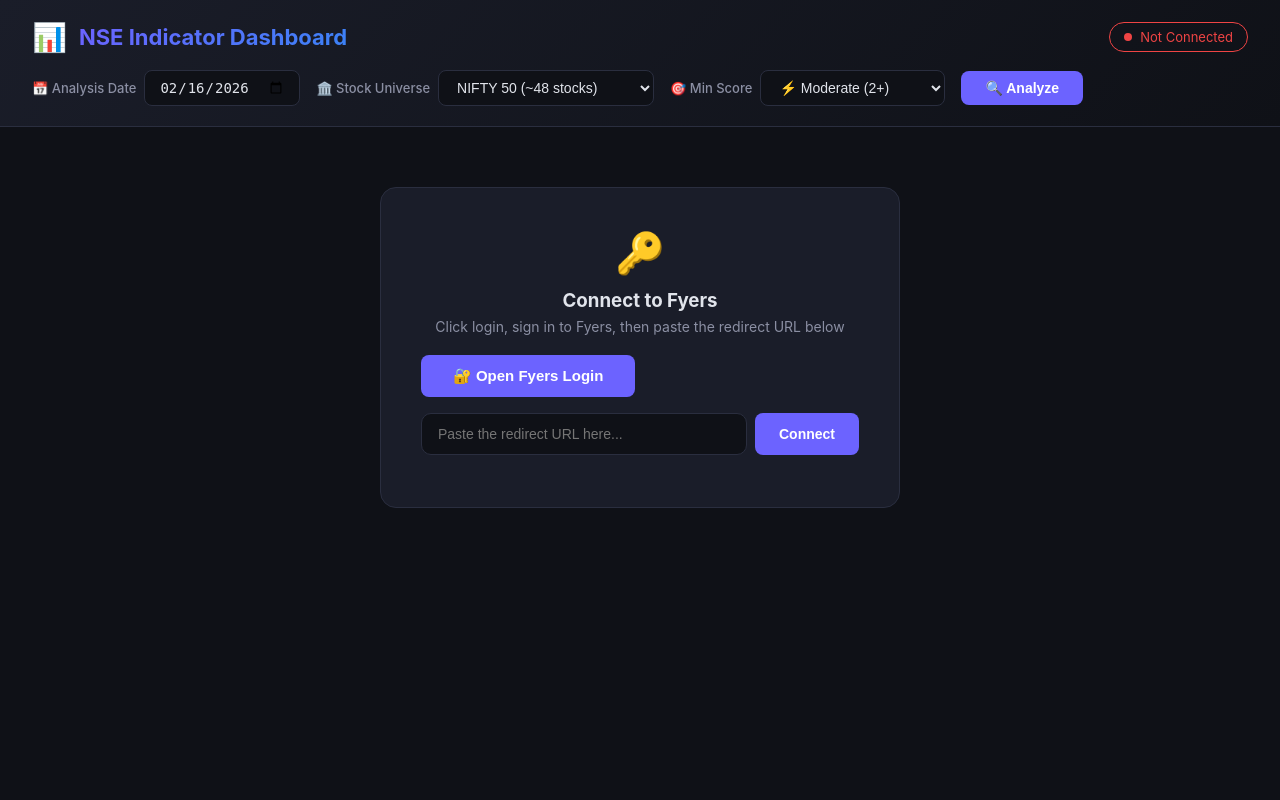
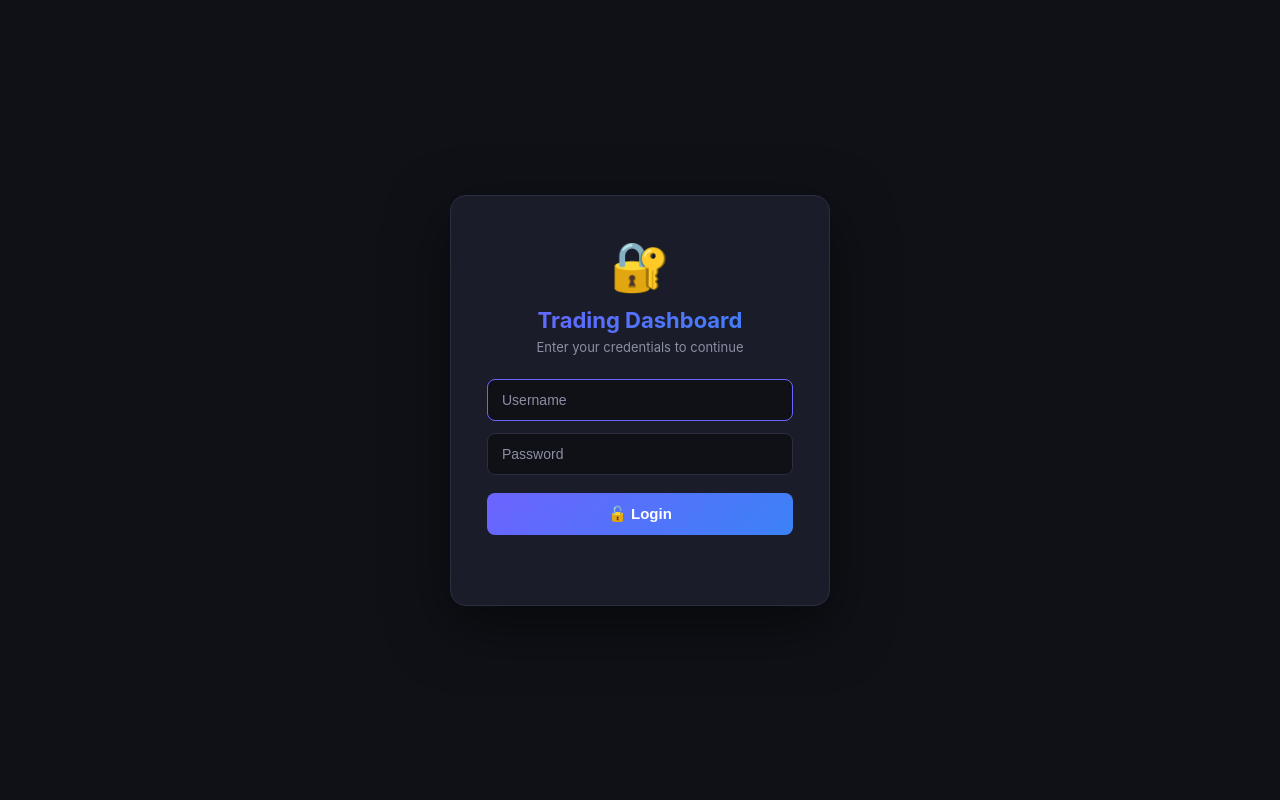
Before and after one commit to vinay031098/indicator_based_trading, a Flask app: page / in a window 1280 px wide. Run offline with Flask 3, Linux system fonts and the light colour scheme.

Commit message:
Add login screen with username/password gate before dashboard
- Full-screen dark-themed login overlay
- Credentials: Trader / abcd@1234
- Session persistence via sessionStorage
- Shake animation on invalid login
- Dashboard hidden until authenticated

```diff
--- a/templates/index.html
+++ b/templates/index.html
@@ -31,6 +31,86 @@
             background: var(--bg);
             color: var(--text);
             min-height: 100vh;
+        }
+
+        /* ─── Login Screen ────────────────────────────────────── */
+        .login-overlay {
+            position: fixed;
+            inset: 0;
+            background: var(--bg);
+            z-index: 9999;
+            display: flex;
+            align-items: center;
+            justify-content: center;
+        }
+        .login-overlay.hidden { display: none; }
+        .login-box {
+            background: var(--card);
+            border: 1px solid var(--border);
+            border-radius: 16px;
+            padding: 40px 36px;
+            width: 380px;
+            max-width: 90vw;
+            text-align: center;
+            box-shadow: 0 20px 60px rgba(0,0,0,0.5);
+        }
+        .login-box .login-icon { font-size: 48px; margin-bottom: 12px; }
+        .login-box h2 {
+            font-size: 22px;
+            font-weight: 700;
+            background: linear-gradient(135deg, #6c63ff, #3b82f6);
+            -webkit-background-clip: text;
+            background-clip: text;
+            -webkit-text-fill-color: transparent;
+            margin-bottom: 6px;
+        }
+        .login-box .login-sub {
+            color: var(--text-muted);
+            font-size: 13px;
+            margin-bottom: 24px;
+        }
+        .login-field {
+            width: 100%;
+            padding: 12px 14px;
+            border: 1px solid var(--border);
+            border-radius: 8px;
+            background: var(--bg);
+            color: var(--text);
+            font-size: 14px;
+            margin-bottom: 12px;
+            outline: none;
+            transition: border 0.2s;
+        }
+        .login-field:focus { border-color: var(--accent); }
+        .login-field::placeholder { color: var(--text-muted); }
+        .login-btn {
+            width: 100%;
+            padding: 12px;
+            border: none;
+            border-radius: 8px;
+            background: linear-gradient(135deg, var(--accent), #3b82f6);
+            color: #fff;
+            font-size: 15px;
+            font-weight: 600;
+            cursor: pointer;
+            margin-top: 6px;
+            transition: opacity 0.2s;
+        }
+        .login-btn:hover { opacity: 0.9; }
+        .login-btn:active { transform: scale(0.98); }
+        .login-error {
+            color: var(--red);
+            font-size: 13px;
+            margin-top: 12px;
+            min-height: 18px;
+        }
+        .login-shake {
+            animation: shake 0.4s ease;
+        }
+        @keyframes shake {
+            0%, 100% { transform: translateX(0); }
+            20%, 60% { transform: translateX(-8px); }
+            40%, 80% { transform: translateX(8px); }
         }
 
         /* ─── Header ─────────────────────────────────────────── */
@@ -539,6 +619,24 @@
     </style>
 </head>
 <body>
+    <!-- Login Screen -->
+    <div class="login-overlay" id="loginOverlay">
+        <div class="login-box" id="loginBox">
+            <div class="login-icon">🔐</div>
+            <h2>Trading Dashboard</h2>
+            <p class="login-sub">Enter your credentials to continue</p>
+            <form onsubmit="return handleLogin(event)">
+                <input type="text" class="login-field" id="loginUser" placeholder="Username" autocomplete="off" autofocus>
+                <input type="password" class="login-field" id="loginPass" placeholder="Password">
+                <button type="submit" class="login-btn" id="loginBtn">🔓 Login</button>
+            </form>
+            <div class="login-error" id="loginError"></div>
+        </div>
+    </div>
+
+    <!-- Dashboard (hidden until login) -->
+    <div id="dashboardContainer" style="display:none;">
+
     <!-- Loading Overlay -->
     <div class="loading-overlay" id="loadingOverlay">
         <div class="spinner"></div>
@@ -1148,5 +1246,41 @@
         }
 
     </script>
+
+    </div><!-- /dashboardContainer -->
+
+    <script>
+        // ─── Login Logic ─────────────────────────────────────────
+        (function() {
+            // Check if already logged in this session
+            if (sessionStorage.getItem('dash_authed') === '1') {
+                document.getElementById('loginOverlay').classList.add('hidden');
+                document.getElementById('dashboardContainer').style.display = '';
+            }
+        })();
+
+        function handleLogin(e) {
+            e.preventDefault();
+            const user = document.getElementById('loginUser').value.trim();
+            const pass = document.getElementById('loginPass').value;
+            const errEl = document.getElementById('loginError');
+            const box = document.getElementById('loginBox');
+
+            if (user === 'Trader' && pass === 'abcd@1234') {
+                sessionStorage.setItem('dash_authed', '1');
+                errEl.textContent = '';
+                document.getElementById('loginOverlay').classList.add('hidden');
+                document.getElementById('dashboardContainer').style.display = '';
+            } else {
+                errEl.textContent = '❌ Invalid username or password';
+                box.classList.remove('login-shake');
+                void box.offsetWidth; // reflow to restart animation
+                box.classList.add('login-shake');
+                document.getElementById('loginPass').value = '';
+                document.getElementById('loginPass').focus();
+            }
+            return false;
+        }
+    </script>
 </body>
 </html>
```
